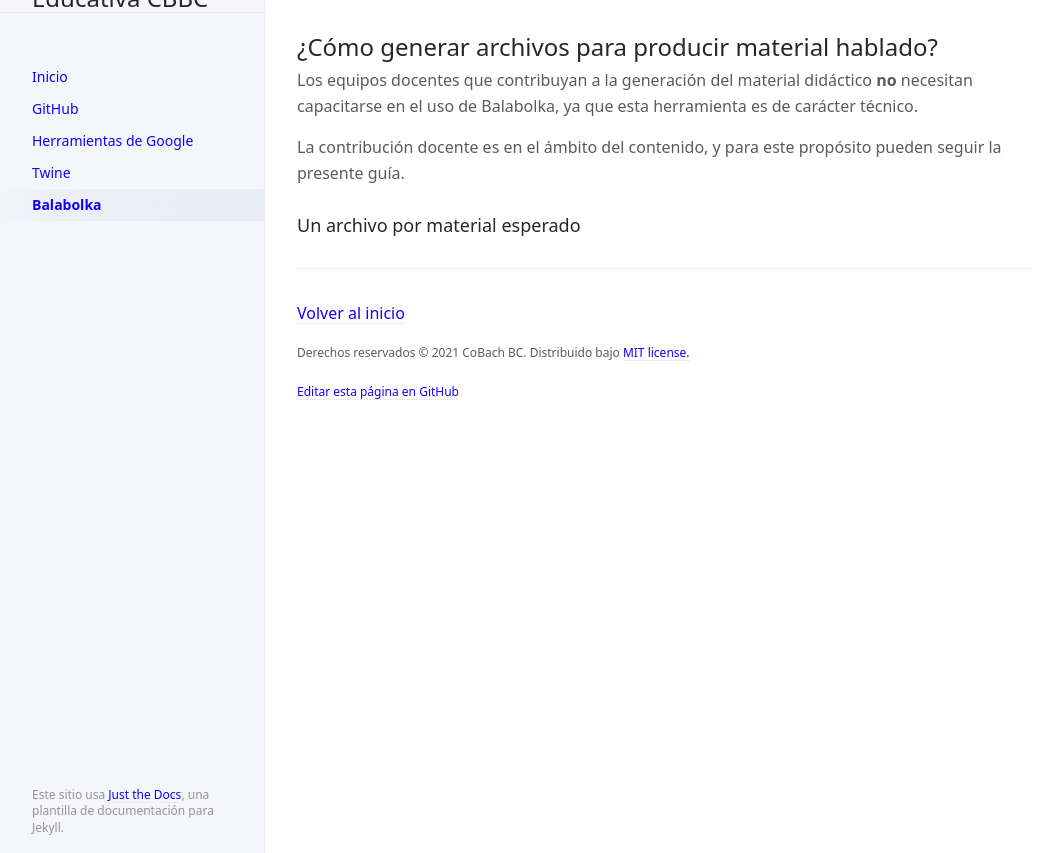
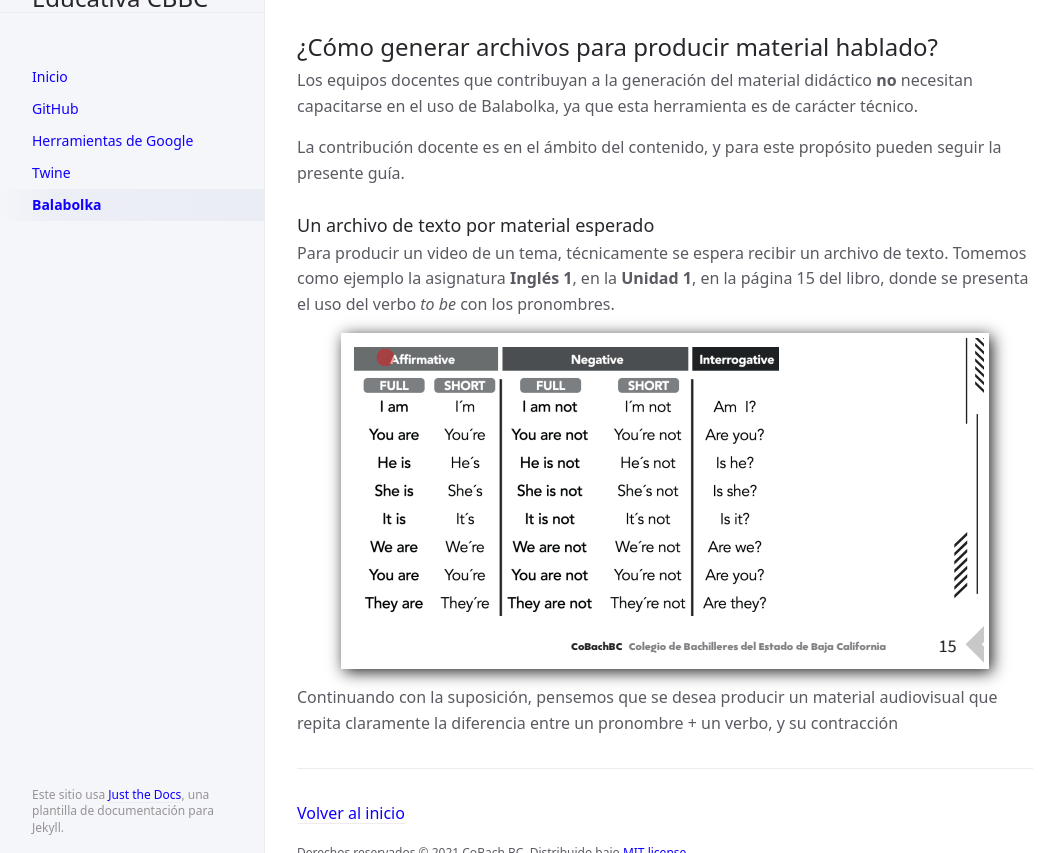
Before and after one commit to CoBachBC/demo, a Jekyll site: the page built from docs/balabolka.md, in a window 1280 px wide and 900 px high, scrolled down 1029 px, cut to the strip 47-900 px from the top of the window. Shown: the whole strip, without its empty margins (107-1171 px from the left). Built offline with Jekyll 4.4.1, drawn with Linux system fonts in a browser that asks for light colours; some of the changed text lies outside the part shown.

Commit message:
Update balabolka.md

```diff
--- a/docs/balabolka.md
+++ b/docs/balabolka.md
@@ -48,4 +48,10 @@ Los equipos docentes que contribuyan a la generación del material didáctico **
 
 La contribución docente es en el ámbito del contenido, y para este propósito pueden seguir la presente guía.
 
-### Un archivo por material esperado
+### Un archivo de texto por material esperado
+
+Para producir un video de un tema, técnicamente se espera recibir un archivo de texto. Tomemos como ejemplo la asignatura **Inglés 1**, en la **Unidad 1**, en la página 15 del libro, donde se presenta el uso del verbo *to be* con los pronombres.
+
+![](/assets/images/balabolka-01-01.png){: .img-tutorial-h}
+
+Continuando con la suposición, pensemos que se desea producir un material audiovisual que repita claramente la diferencia entre un pronombre + un verbo, y su contracción
```
